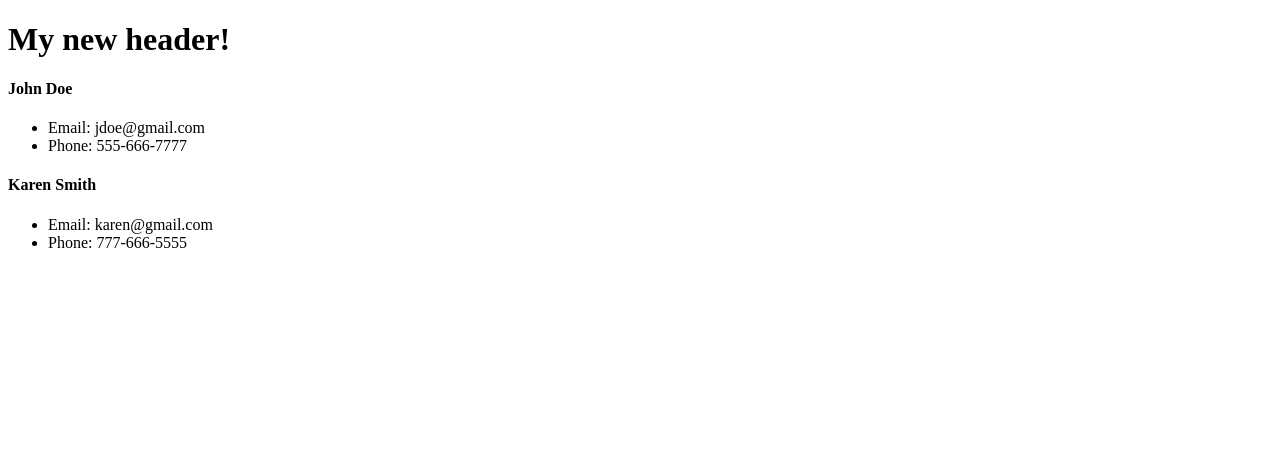
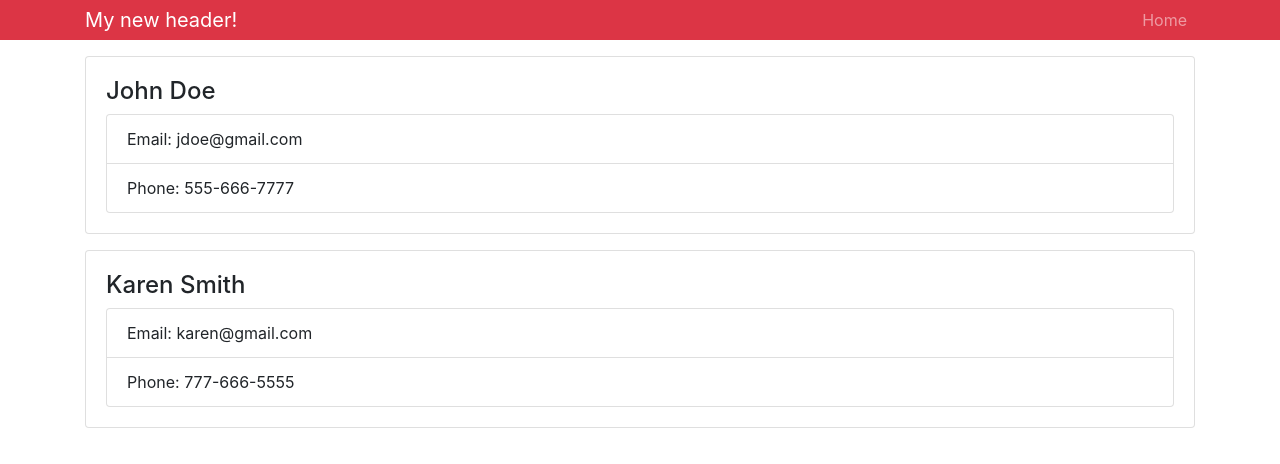
Before and after one commit to osswe/contactmanager, a React (Create React App) app: page / in a window 1280 px wide. Shown: the top 464 px of the page. Built offline with nearby package versions, Linux system fonts and the light colour scheme.

Commit message:
started applying bootstrap 4 stylings, fixed some emmet issues and styling issues with VS 4

```diff
--- a/src/App.js
+++ b/src/App.js
@@ -1,6 +1,7 @@
 import React, { Component } from 'react';
 import Contact from './components/Contact';
 import Header from './components/Header';
+import 'bootstrap/dist/css/bootstrap.min.css';
 import './App.css';
 
 // main app component that gets rendered
@@ -12,8 +13,10 @@
     return (
       <div className="App">
         <Header branding="My new header!" />
-        <Contact name="John Doe" email = "jdoe@gmail.com" phone="555-666-7777" />
-        <Contact name="Karen Smith" email = "karen@gmail.com" phone="777-666-5555" />
+        <div className="container">
+          <Contact name="John Doe" email="jdoe@gmail.com" phone="555-666-7777" />
+          <Contact name="Karen Smith" email="karen@gmail.com" phone="777-666-5555" />
+        </div>
       </div>
     );
   }
--- a/src/components/Contact.js
+++ b/src/components/Contact.js
@@ -2,30 +2,26 @@
 import PropTypes from 'prop-types'
 
 class Contact extends Component {
-  static propTypes = {
-      name: PropTypes.string.isRequired,
-  email: PropTypes.string.isRequired,
-  phone:PropTypes.string.isRequired,
-  }
+
   render() {
-    const {name, email, phone} = this.props;
+    const { name, email, phone } = this.props;
     return (
-      <div>
-        <h4>{name}</h4>
-        <ul>
-            <li>Email: {email}</li>
-            <li>Phone: {phone}</li>
+      <div className="card card-body mb-3">
+        <h4>{ name }</h4>
+        <ul className="list-group">
+          <li className="list-group-item">Email: { email }</li>
+          <li className="list-group-item">Phone: { phone }</li>
         </ul>
       </div>
     );
   }
 }
 
-// Contact.propTypes = {
-//   name: PropTypes.string.isRequired,
-//   email: PropTypes.string.isRequired,
-//   phone:PropTypes.string.isRequired,
-// };
+Contact.propTypes = {
+  name: PropTypes.string.isRequired,
+  email: PropTypes.string.isRequired,
+  phone: PropTypes.string.isRequired,
+};
 
 
 export default Contact;
--- a/src/components/Header.js
+++ b/src/components/Header.js
@@ -4,21 +4,30 @@
 
 
 const Header = (props) => {
-    const { branding } = props;
+  const { branding } = props;
 
-    return (
+  return (
+    <nav className="navbar navbar-expand-sm navbar-dark bg-danger mb-3 py-0">
+      <div className="container">
+        <a href="/" className="navbar-brand">{ branding }</a>
         <div>
-            <h1>{branding}</h1>
+          <ul className="navbar-nav mr-auto">
+            <li className="nav-item">
+              <a href="/" className="nav-link">Home</a>
+            </li>
+          </ul>
         </div>
-    );
+      </div>
+    </nav>
+  );
 };
 
 Header.defaultProps = {
-    branding: 'Default Branding'
+  branding: 'Default Branding'
 };
 
 Header.propTypes = {
-    branding: PropTypes.string.isRequired
+  branding: PropTypes.string.isRequired
 };
 
 export default Header;
```
